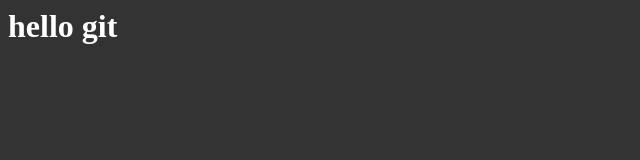
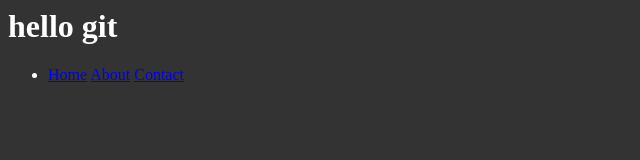
Before and after one commit to abdulwahabkhhan/demo1, a plain HTML site: page index.html in a window 1280 px wide. Shown: the whole page, without its empty margins (0-640 px from the left). Drawn offline with Linux system fonts and the light colour scheme.

Commit message:
mene gahr sy thoda sa kaam kiya

```diff
--- a/index.html
+++ b/index.html
@@ -12,5 +12,16 @@
         hello git
     </h1>
 
+    <nav>
+
+        <ul>
+            <li>
+                <a href="/">Home</a>
+                <a href="/">About</a>
+                <a href="/">Contact</a>
+            </li>
+        </ul>
+    </nav>
+
 </body>
 </html>
```
Also changed, not shown: app.js (added).
